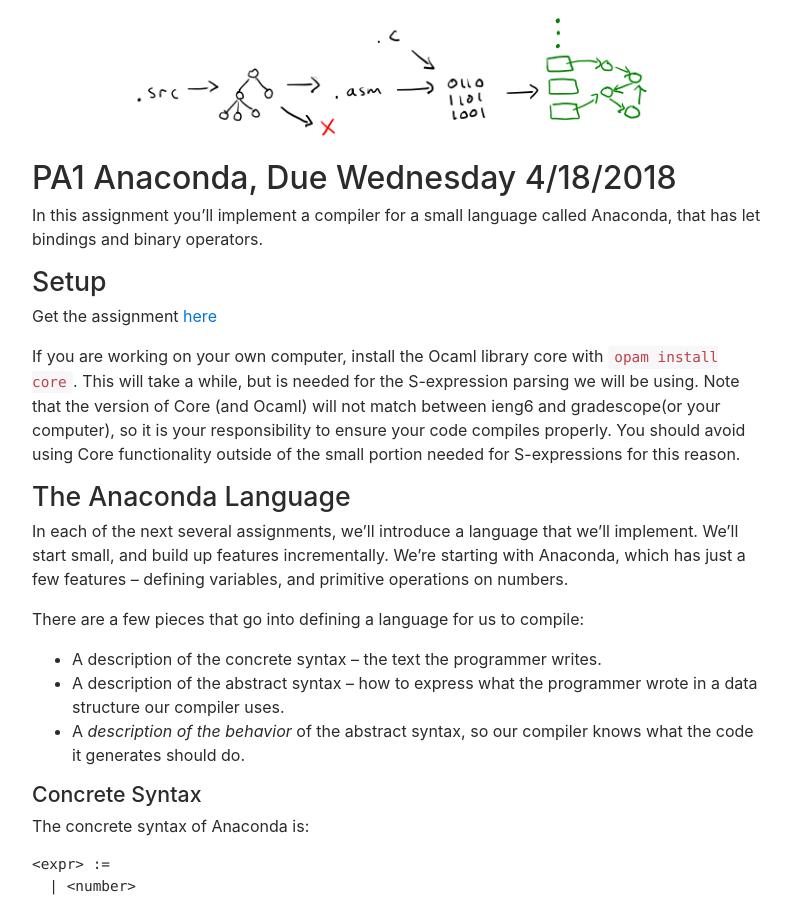
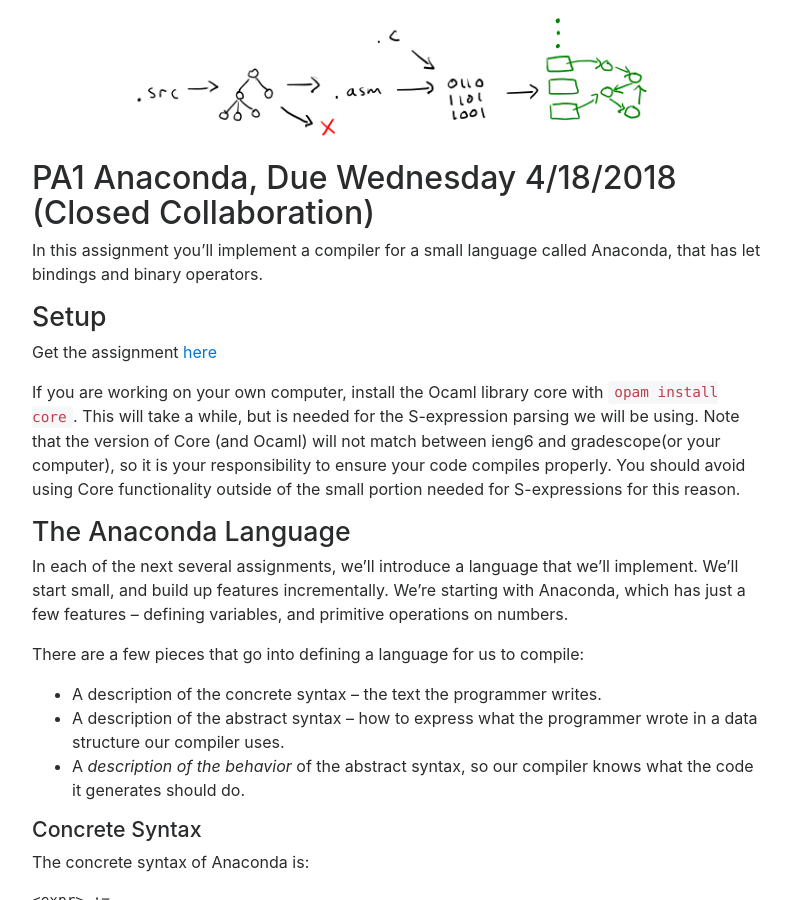
Before and after one commit to ucsd-cse131-s18/ucsd-cse131-s18.github.io, a Jekyll site: the page built from pa1/index.md, in a window 1280 px wide and 900 px high. Shown: the whole window, without its empty margins (243-1034 px from the left). Built offline with Jekyll 4.4.1, drawn with Linux system fonts in a browser that asks for light colours; nearby versions of some CDN libraries.

Commit message:
added "closed collaboration"

```diff
--- a/pa1/index.md
+++ b/pa1/index.md
@@ -4,7 +4,7 @@ title: "PA1 – Simple Compiler with Binary Operations"
 doodle: "../doodle.png"
 ---
 
-# PA1 Anaconda, Due Wednesday 4/18/2018
+# PA1 Anaconda, Due Wednesday 4/18/2018 (Closed Collaboration)
 
 In this assignment you'll implement a compiler for a small language called
 Anaconda, that has let bindings and binary operators.
```
